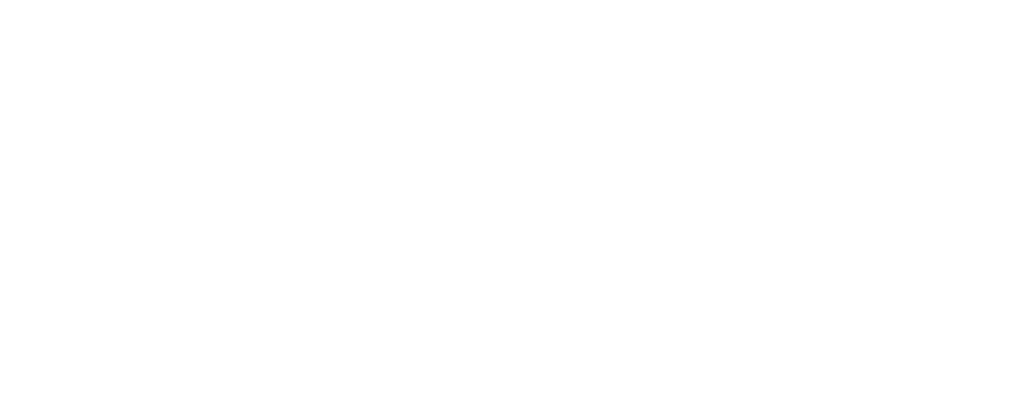
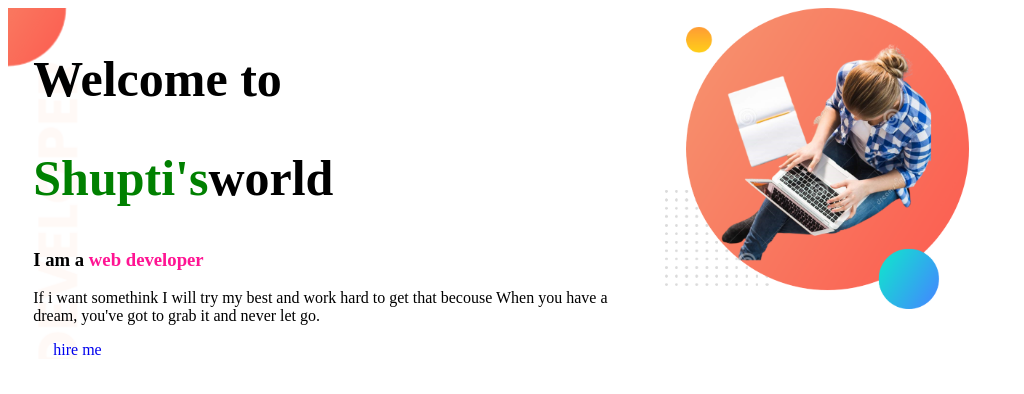
Before and after one commit to shupti11/developer-portfolio, a plain HTML site: page index.html in a window 1280 px wide. Shown: the whole page, without its empty margins (0-1024 px from the left). Drawn offline with Linux system fonts and the light colour scheme.

Commit message:
top banner

```diff
--- a/index.html
+++ b/index.html
@@ -5,9 +5,17 @@
     <meta http-equiv="X-UA-Compatible" content="IE=edge">
     <meta name="viewport" content="width=device-width, initial-scale=1.0">
     <title>shupti portfolio</title>
+    <link rel="preconnect" href="https://fonts.googleapis.com">
+<link rel="preconnect" href="https://fonts.gstatic.com" crossorigin>
+<link href="https://fonts.googleapis.com/css2?family=Poppins:ital@1&display=swap" rel="stylesheet">
     <link rel="stylesheet" href="style.css">
 </head>
-<body>
-
+<body><section class="top-banner">
+<div class="half-width"><h1>Welcome to</h1>
+<h1><span class="green-color">Shupti's</span>world</h1>
+<h3>I am a <span class="deeppink-color">web developer</span> </h3>
+<p>If i want somethink I will try my best and work hard to get that becouse  When you have a dream, you've got to grab it and never let go. </p>
+<a class="link-button" target="_blank" href="https://www.linkedin.com/company/programminghero/ ">hire me</a>
+</div><div class="half-width"><img src="images/pic.png.png" alt=""></div></section>
 </body>
 </html>
--- a/style.css
+++ b/style.css
@@ -0,0 +1,18 @@
+bodu{
+    font-family: 'Poppins', sans-serif;
+    margin: 0%;
+}
+h1{font-size: 50px;
+}
+.green-color{color:green;}
+.deeppink-color{color:deeppink;}
+section{display: flex;
+}
+.half-width{width: 50%;
+padding-left: 2%;}
+.half-width img{width:50%}
+.link-button{text-decoration: none;
+background-image: -moz-linear-gradient(rgb(199, 101, 153));
+padding: 10px 20px;}
+.top-banner{background-image: url(images/top-banner.png);
+background-repeat: no-repeat;}
```
Also changed, not shown: images/dream-bg.png (added), images/exp-bg.png (added), images/jhankar.png (added), images/jhankar2.png (added), images/my-bg.png (added), images/my-bg2.png (added), images/pic.png.png (added), images/top-banner.png (added), 7 other files.
